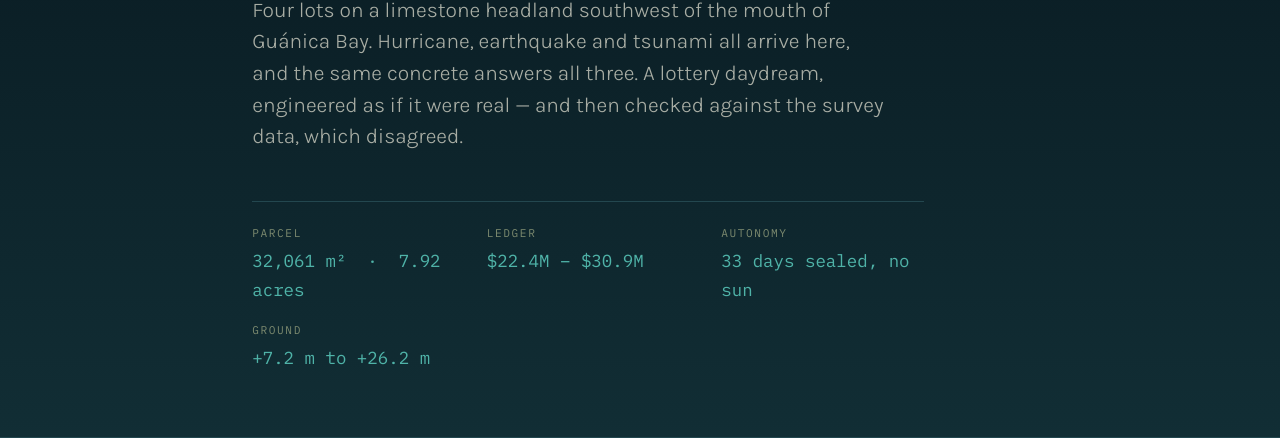
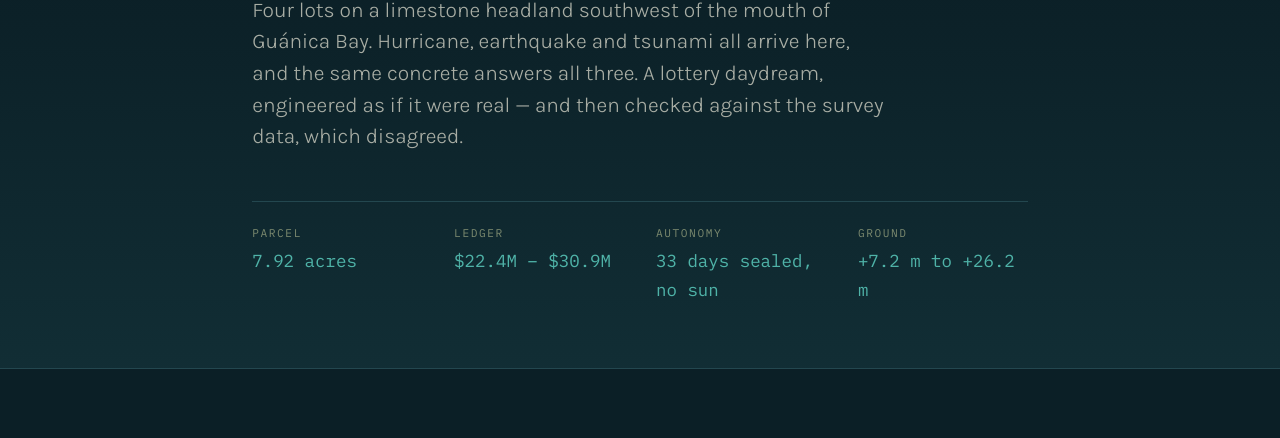
Before and after one commit to ckujawa1103/caleta-las-pardas, a website: page index.html in a window 1280 px wide. Shown: the part 287-725 px from the top of the page. Drawn offline with Linux system fonts and the light colour scheme.

Commit message:
Tighten the hero fact row so all four sit on one line

```diff
--- a/assets/css/hero.css
+++ b/assets/css/hero.css
@@ -54,12 +54,11 @@
 
 .hero-facts {
   display: grid;
-  grid-template-columns: repeat(auto-fit, minmax(11rem, 1fr));
+  grid-template-columns: repeat(auto-fit, minmax(9rem, 1fr));
   gap: 1.1rem 2rem;
   margin: 0;
   padding-top: 1.4rem;
   border-top: 1px solid var(--edge);
-  max-width: var(--measure);
 }
 .hero-facts div { margin: 0; }
 .hero-facts dt {
--- a/index.html
+++ b/index.html
@@ -29,7 +29,7 @@
       and then checked against the survey data, which disagreed.
     </p>
     <dl class="hero-facts">
-      <div><dt>Parcel</dt><dd>32,061 m² &nbsp;·&nbsp; 7.92 acres</dd></div>
+      <div><dt>Parcel</dt><dd>7.92 acres</dd></div>
       <div><dt>Ledger</dt><dd>$22.4M – $30.9M</dd></div>
       <div><dt>Autonomy</dt><dd>33 days sealed, no sun</dd></div>
       <div><dt>Ground</dt><dd>+7.2 m to +26.2 m</dd></div>
```
